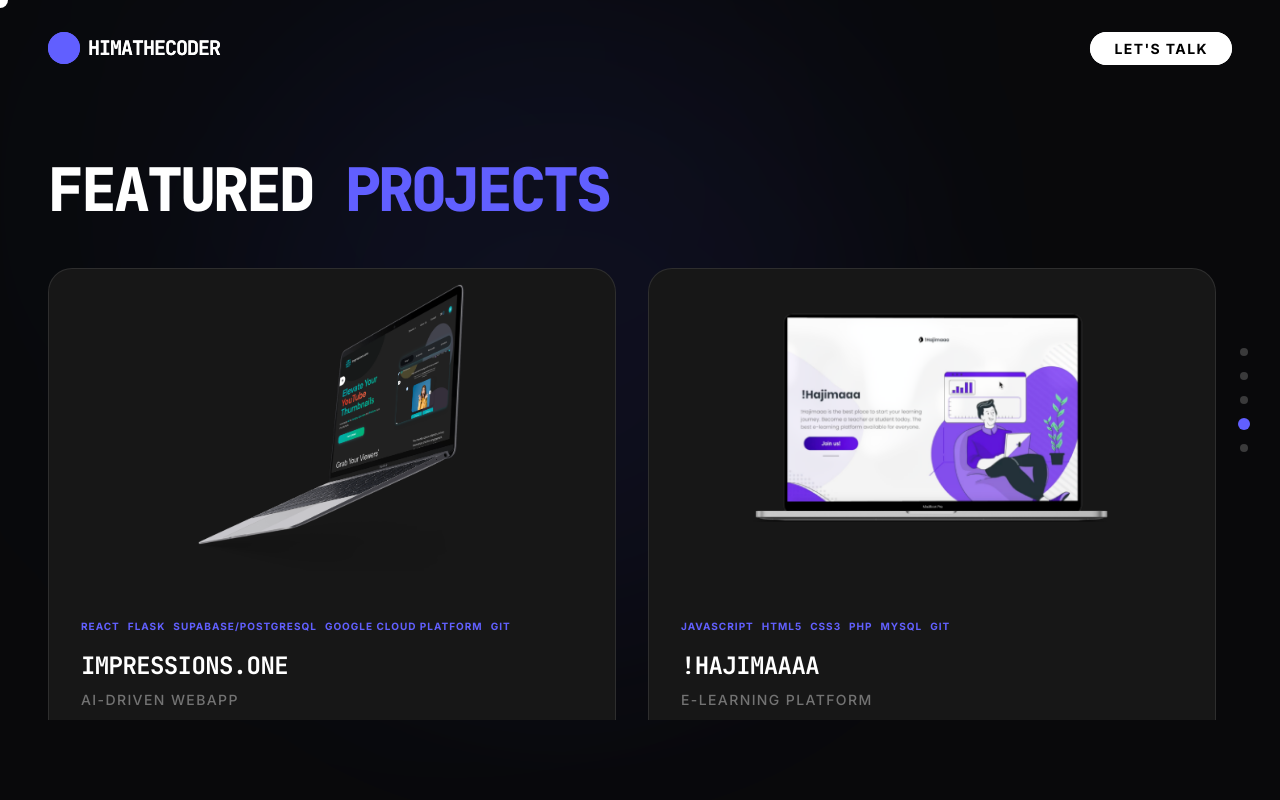
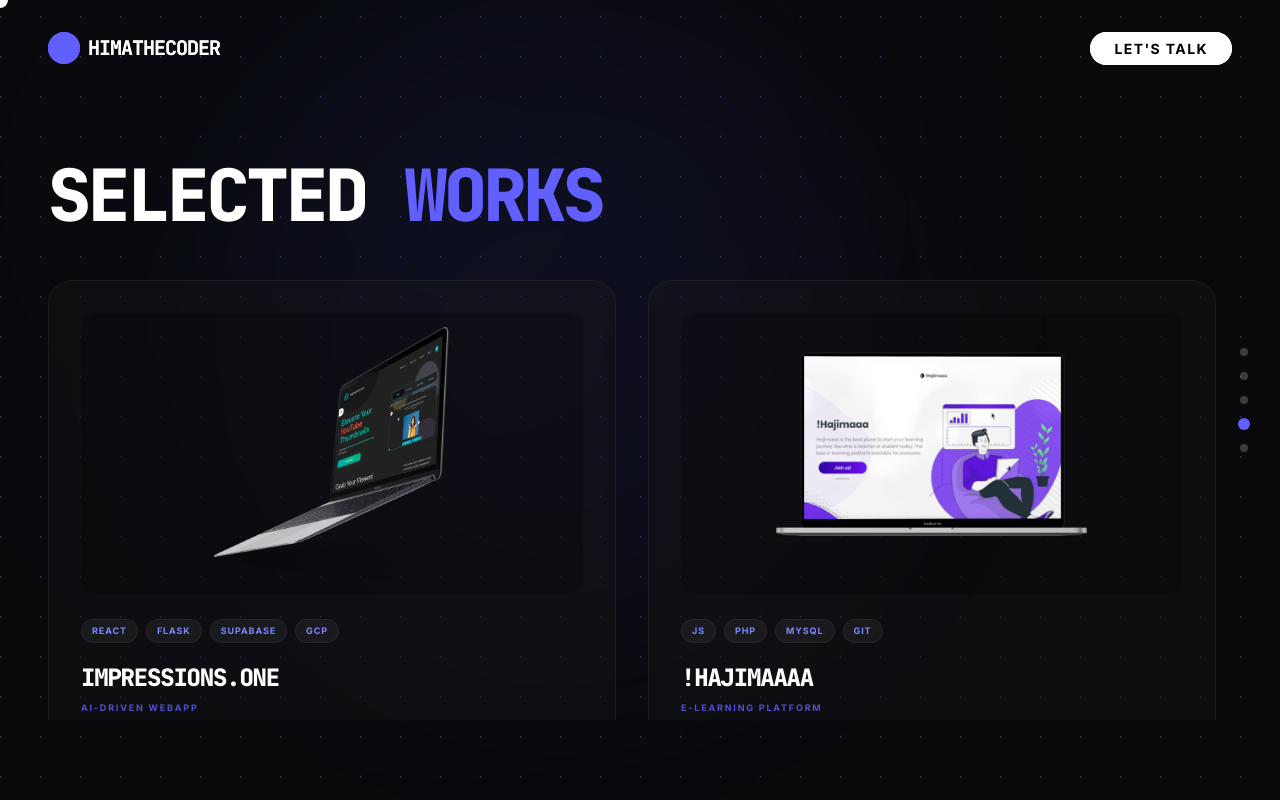
Before and after one commit to Himaw/himathecoder, a Next.js app: page / in a window 1280 px wide. Both pictures are taken after a click on the button 1244 px from the left and 424 px from the top of the page. Built offline with nearby package versions, Linux system fonts and the light colour scheme.

Commit message:
feat: Add a drifting background animation, enhance page and project card transition animations with scale and blur effects, and refactor project cards with 3D parallax on hover.

```diff
--- a/app/globals.css
+++ b/app/globals.css
@@ -104,3 +104,16 @@
 ::-webkit-scrollbar-thumb:hover {
   background: rgba(var(--primary-rgb), 0.3);
 }
+
+@keyframes drift {
+  from {
+    background-position: 0 0;
+  }
+  to {
+    background-position: 40px 40px;
+  }
+}
+
+.bg-drift {
+  animation: drift 20s linear infinite !important;
+}
--- a/app/page.tsx
+++ b/app/page.tsx
@@ -102,11 +102,12 @@ export default function Home() {
           <div className="absolute top-1/4 left-1/3 h-[50vw] w-[50vw] rounded-full bg-indigo-500/10 blur-[120px]" />
           <div className="absolute bottom-1/4 right-1/3 h-[60vw] w-[60vw] rounded-full bg-blue-600/5 blur-[150px]" />
 
-          {/* Dot Grid that moves with mouse */}
-          <div className="absolute inset-0 h-full w-full opacity-30"
+          {/* Dot Grid that moves with mouse and drifts */}
+          <div className="absolute inset-0 h-full w-full opacity-50 bg-drift"
             style={{
-              backgroundImage: 'radial-gradient(circle, #6366f1 0.5px, transparent 0.5px)',
-              backgroundSize: '40px 40px'
+              backgroundImage: 'radial-gradient(circle, #6366f1 1.2px, transparent 1.2px)',
+              backgroundSize: '40px 40px',
+              animation: 'drift 30s linear infinite'
             }}
           />
         </motion.div>
@@ -144,21 +145,33 @@ export default function Home() {
           </button>
         </div>
 
+        <AnimatePresence>
+          {isAnimating && (
+            <motion.div
+              initial={{ scaleX: 0 }}
+              animate={{ scaleX: 1 }}
+              exit={{ opacity: 0 }}
+              transition={{ duration: 0.5, ease: "easeInOut" }}
+              className="fixed left-0 top-0 z-[100] h-1 w-full bg-indigo-500 origin-left"
+            />
+          )}
+        </AnimatePresence>
+
         <AnimatePresence mode="wait" onExitComplete={() => setIsAnimating(false)}>
           <motion.div
             key={currentSlide}
-            initial={{ y: '100%', opacity: 0 }}
-            animate={{ y: 0, opacity: 1 }}
-            exit={{ y: '-100%', opacity: 0 }}
-            transition={{ duration: 0.8, ease: [0.16, 1, 0.3, 1] }}
+            initial={{ y: '20%', opacity: 0, scale: 0.95, filter: 'blur(10px)' }}
+            animate={{ y: 0, opacity: 1, scale: 1, filter: 'blur(0px)' }}
+            exit={{ y: '-20%', opacity: 0, scale: 0.95, filter: 'blur(10px)' }}
+            transition={{ duration: 0.7, ease: [0.16, 1, 0.3, 1] }}
             className="absolute inset-0 flex h-full w-full items-center justify-center pt-16 md:pt-20"
           >
             <div className="h-full w-full max-w-[1600px]">
               {Component && <Component />}
             </div>
           </motion.div>
-      </AnimatePresence>
-    </div>
+        </AnimatePresence>
+      </div>
   </main>
 );
 }
--- a/components/sections/Projects.tsx
+++ b/components/sections/Projects.tsx
@@ -1,8 +1,9 @@
 'use client';
 
-import { motion } from 'motion/react';
+import { motion, useMotionValue, useSpring, useTransform } from 'motion/react';
 import Image from 'next/image';
-import { ArrowUpRight, Github, ExternalLink } from 'lucide-react';
+import { Github, ExternalLink } from 'lucide-react';
+import React, { useRef } from 'react';
 
 const projects = [
   {
@@ -12,7 +13,7 @@ const projects = [
     descriptionTitle: "AI-driven WebApp",
     description: "that can be used for generating high quality YouTube Thumbnails, boosting video impressions and engagement.",
     image: "/img/impressions.png",
-    stack: ["React", "Flask", "Supabase/Postgresql", "Google Cloud Platform", "Git"]
+    stack: ["React", "Flask", "Supabase", "GCP"]
   },
   {
     project: "!Hajimaaaa",
@@ -21,100 +22,149 @@ const projects = [
     descriptionTitle: "E-Learning Platform",
     description: "for secure, accessible education representing a cutting-edge solution that leverages principles of decentralization.",
     image: "/img/Hajima.png",
-    stack: ["JavaScript", "HTML5", "CSS3", "PHP", "MySQL", "Git"]
+    stack: ["JS", "PHP", "MySQL", "Git"]
   },
   {
-    project: "Conn(Indoor Positioning System)",
+    project: "Real-time IPS (CONN)",
     url: "https://conn-git-staging-conn.vercel.app",
     repo: "Private",
-    descriptionTitle: "WebApp",
+    descriptionTitle: "Indoor Positioning System",
     description: "for a real time Indoor positioning system, which visualizes the realtime location data.",
     image: "/img/conn.png",
-    stack: ["NextJs", "Supabase/Postgresql", "Git"]
+    stack: ["NextJs", "Supabase", "Git"]
   },
   {
     project: "madhaweeprinters.lk",
     url: "https://madhaweeprinters.lk/",
     repo: "Private",
     descriptionTitle: "Official Website",
-    description: "for a printing press, with a modern design that provides a fully responsive and user-friendly experience for thier users.",
+    description: "for a printing press, with a modern design that provides a fully responsive and user-friendly experience.",
     image: "/img/Madhawee.png",
-    stack: ["JavaScript", "HTML5", "CSS3", "PHP", "MySQL", "Git"]
+    stack: ["JS", "HTML5", "CSS3", "PHP"]
   }
-
 ];
 
-export default function Projects() {
+function ProjectCard({ project, index }: { project: typeof projects[0], index: number }) {
+  const cardRef = useRef<HTMLDivElement>(null);
+
+  const x = useMotionValue(0);
+  const y = useMotionValue(0);
+
+  const mouseXSpring = useSpring(x);
+  const mouseYSpring = useSpring(y);
+
+  const rotateX = useTransform(mouseYSpring, [-0.5, 0.5], ["10deg", "-10deg"]);
+  const rotateY = useTransform(mouseXSpring, [-0.5, 0.5], ["-10deg", "10deg"]);
+
+  const handleMouseMove = (e: React.MouseEvent<HTMLDivElement>) => {
+    if (!cardRef.current) return;
+    const rect = cardRef.current.getBoundingClientRect();
+    const width = rect.width;
+    const height = rect.height;
+    const mouseX = e.clientX - rect.left;
+    const mouseY = e.clientY - rect.top;
+    const xPct = mouseX / width - 0.5;
+    const yPct = mouseY / height - 0.5;
+    x.set(xPct);
+    y.set(yPct);
+  };
+
+  const handleMouseLeave = () => {
+    x.set(0);
+    y.set(0);
+  };
+
   return (
-    <div className="flex h-full w-full flex-col px-6 py-20 md:px-12">
-      <motion.h2
-        initial={{ opacity: 0, x: -20 }}
-        whileInView={{ opacity: 1, x: 0 }}
-        className="mb-12 font-display text-4xl font-black uppercase tracking-tighter md:text-6xl"
+    <motion.div
+      ref={cardRef}
+      onMouseMove={handleMouseMove}
+      onMouseLeave={handleMouseLeave}
+      initial={{ opacity: 0, y: 50 }}
+      whileInView={{ opacity: 1, y: 0 }}
+      viewport={{ once: true }}
+      transition={{ duration: 0.8, delay: index * 0.1 }}
+      style={{
+        rotateX,
+        rotateY,
+        transformStyle: "preserve-3d",
+      }}
+      className="relative h-full w-full rounded-3xl border border-white/5 bg-zinc-900/40 backdrop-blur-sm transition-colors duration-500 hover:border-indigo-500/30"
     >
-        Featured <span className="text-indigo-500">Projects</span>
-      </motion.h2>
-
-      <div className="flex-1 overflow-y-auto pr-4 custom-scrollbar">
-        <div className="grid gap-8 md:grid-cols-2">
-          {projects.map((project, index) => (
-            <motion.div
-              key={index}
-              initial={{ opacity: 0, y: 20 }}
-              whileInView={{ opacity: 1, y: 0 }}
-              transition={{ delay: index * 0.1 }}
-              className="group relative overflow-hidden rounded-3xl border border-white/10 bg-neutral-900"
-            >
-              <div className="relative aspect-video overflow-hidden cursor-pointer">
+      <div className="flex h-full flex-col p-8" style={{ transform: "translateZ(20px)" }}>
+        <div className="relative mb-6 aspect-video overflow-hidden rounded-2xl bg-black/20 group">
           <Image
             src={project.image}
             alt={project.project}
             fill
-                  className="object-contain scale-90 object-center transition-transform duration-700 group-hover:scale-80"
-                  referrerPolicy="no-referrer"
+            className="object-contain scale-90 transition-all duration-700 group-hover:scale-100 group-hover:brightness-110"
           />
-                <div className="absolute inset-0 bg-black/60 opacity-0 transition-opacity duration-500 group-hover:opacity-100" />
-                <div className="absolute inset-0 flex items-center justify-center opacity-0 transition-all duration-500 group-hover:opacity-100">
-                  <div className="flex gap-4">
+        </div>
+
+        <div className="flex flex-wrap gap-2 mb-4">
+          {project.stack.map((tech) => (
+            <span key={tech} className="rounded-full border border-white/5 bg-white/5 px-2.5 py-1 text-[9px] font-bold uppercase tracking-widest text-indigo-400">
+              {tech}
+            </span>
+          ))}
+        </div>
+
+        <h3 className="truncate font-display text-2xl font-black uppercase leading-tight tracking-tighter text-white py-1">
+          {project.project}
+        </h3>
+        <p className="mt-1 text-[9px] font-bold uppercase tracking-[0.2em] text-indigo-500/80">
+          {project.descriptionTitle}
+        </p>
+        <p className="mt-3 text-xs leading-relaxed text-zinc-400">
+          {project.description}
+        </p>
+
+        <div className="mt-auto flex items-center justify-between pt-6">
+          <div className="flex gap-3">
             {project.repo === "Public" && (
               <a
                 href={project.url}
                 target="_blank"
-                        className="flex h-12 w-12 items-center justify-center rounded-full bg-white text-black transition-transform hover:scale-110"
+                className="flex h-9 w-9 items-center justify-center rounded-lg bg-white/5 text-white transition-all hover:bg-white hover:text-black"
               >
-                        <Github className="h-5 w-5" />
+                <Github className="h-4 w-4" />
               </a>
             )}
             <a
               href={project.url}
               target="_blank"
-                      className="flex h-12 w-12 items-center justify-center rounded-full bg-indigo-500 text-white transition-transform hover:scale-110"
+              className="flex h-9 w-9 items-center justify-center rounded-lg bg-indigo-500 text-white transition-all hover:scale-110 hover:shadow-[0_0_15px_rgba(99,102,241,0.3)]"
             >
-                      <ExternalLink className="h-5 w-5" />
+              <ExternalLink className="h-4 w-4" />
             </a>
           </div>
+          <span className="text-[9px] font-black uppercase tracking-widest text-white/20">
+            Case Study
+          </span>
         </div>
       </div>
+    </motion.div>
+  );
+}
 
-              <div className="p-8">
-                <div className="mb-4 flex flex-wrap gap-2">
-                  {project.stack.map((tech) => (
-                    <span key={tech} className="text-[10px] font-bold uppercase tracking-widest text-indigo-500">
-                      {tech}
-                    </span>
-                  ))}
+export default function Projects() {
+  return (
+    <div className="flex h-full w-full flex-col px-6 py-20 md:px-12">
+      <div className="mb-12 flex flex-col md:flex-row md:items-end md:justify-between">
+        <motion.div
+          initial={{ opacity: 0, x: -20 }}
+          whileInView={{ opacity: 1, x: 0 }}
+          viewport={{ once: true }}
+        >
+          <h2 className="font-display text-5xl font-black uppercase tracking-tighter md:text-7xl">
+            Selected <span className="text-indigo-500">Works</span>
+          </h2>
+        </motion.div>
       </div>
-                <h3 className="font-display text-2xl font-bold uppercase tracking-tight text-white">
-                  {project.project}
-                </h3>
-                <p className="mt-2 text-sm font-medium uppercase tracking-widest text-neutral-500">
-                  {project.descriptionTitle}
-                </p>
-                <p className="mt-4 text-sm leading-relaxed text-neutral-400">
-                  {project.description}
-                </p>
-              </div>
-            </motion.div>
+
+      <div className="flex-1 overflow-y-auto pr-4 custom-scrollbar">
+        <div className="grid grid-cols-1 md:grid-cols-2 gap-8 pb-20">
+          {projects.map((project, index) => (
+            <ProjectCard key={index} project={project} index={index} />
           ))}
         </div>
       </div>
```
Lines whose indentation alone changed are shown as unchanged.
